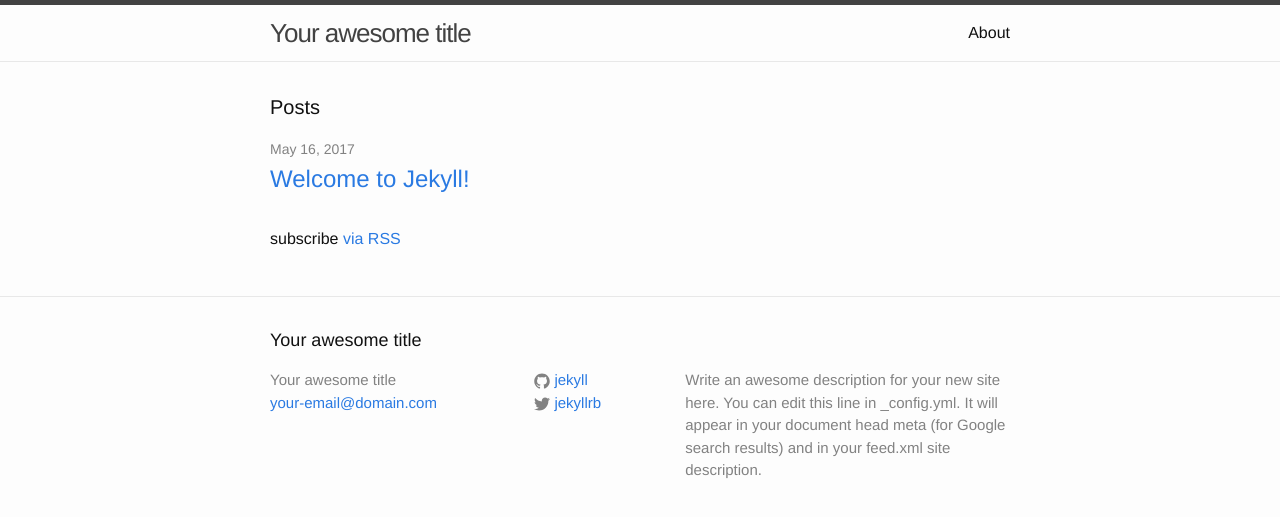
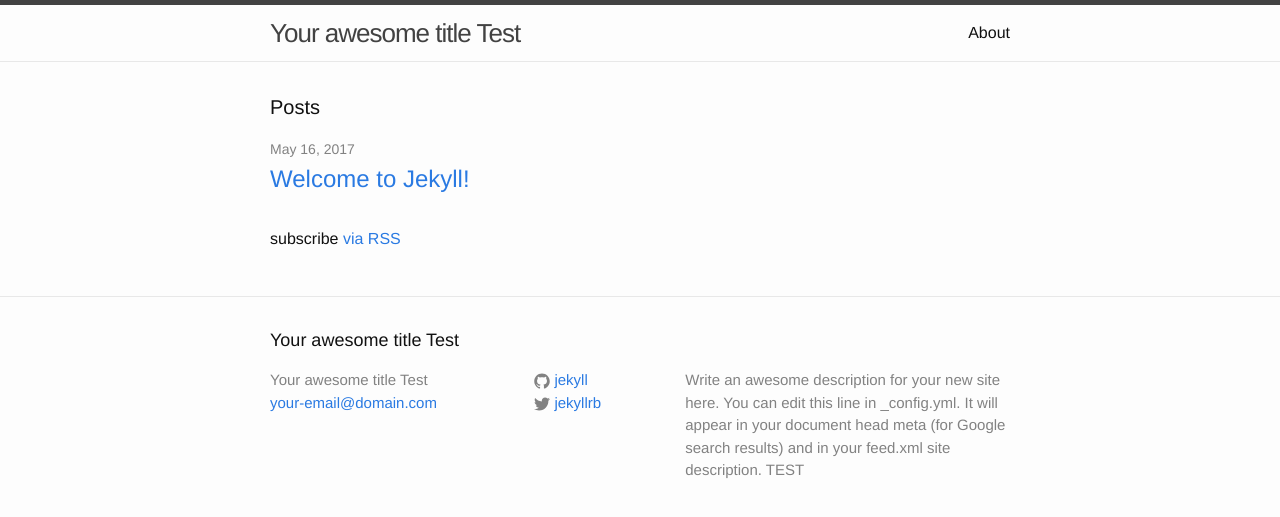
Before and after one commit to jamieson-mcdonell/jamie-son-mcdonell.github.io, a Jekyll site: the page built from index.html, in a window 1280 px wide. Shown: the top 517 px of the page. Built offline with Jekyll 4.4.1, drawn with Linux system fonts in a browser that asks for light colours.

Commit message:
Update _config.yml

```diff
--- a/_config.yml
+++ b/_config.yml
@@ -6,12 +6,12 @@
 # 'jekyll serve'. If you change this file, please restart the server process.
 
 # Site settings
-title: Your awesome title
+title: Your awesome title Test
 email: your-email@domain.com
 description: > # this means to ignore newlines until "baseurl:"
   Write an awesome description for your new site here. You can edit this
   line in _config.yml. It will appear in your document head meta (for
-  Google search results) and in your feed.xml site description.
+  Google search results) and in your feed.xml site description. TEST
 baseurl: "" # the subpath of your site, e.g. /blog
 url: "http://yourdomain.com" # the base hostname & protocol for your site
 twitter_username: jekyllrb
```
